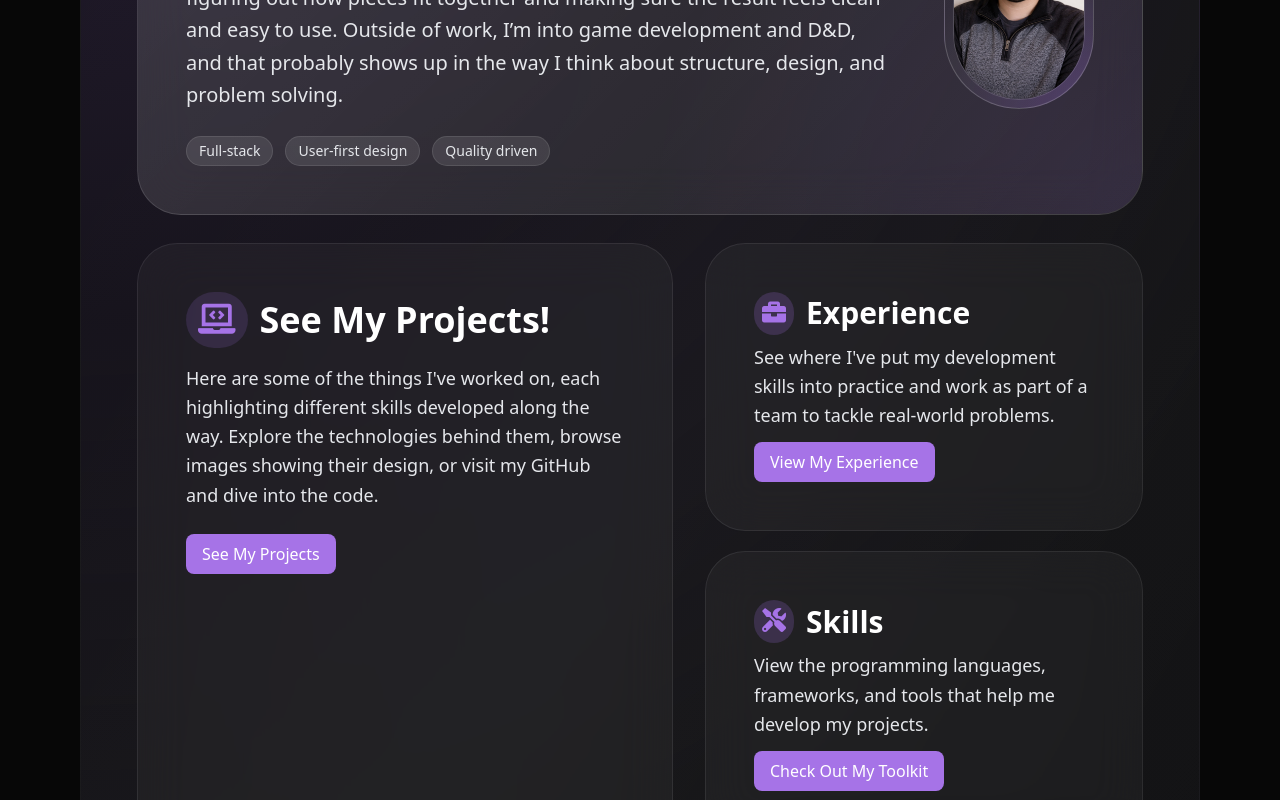
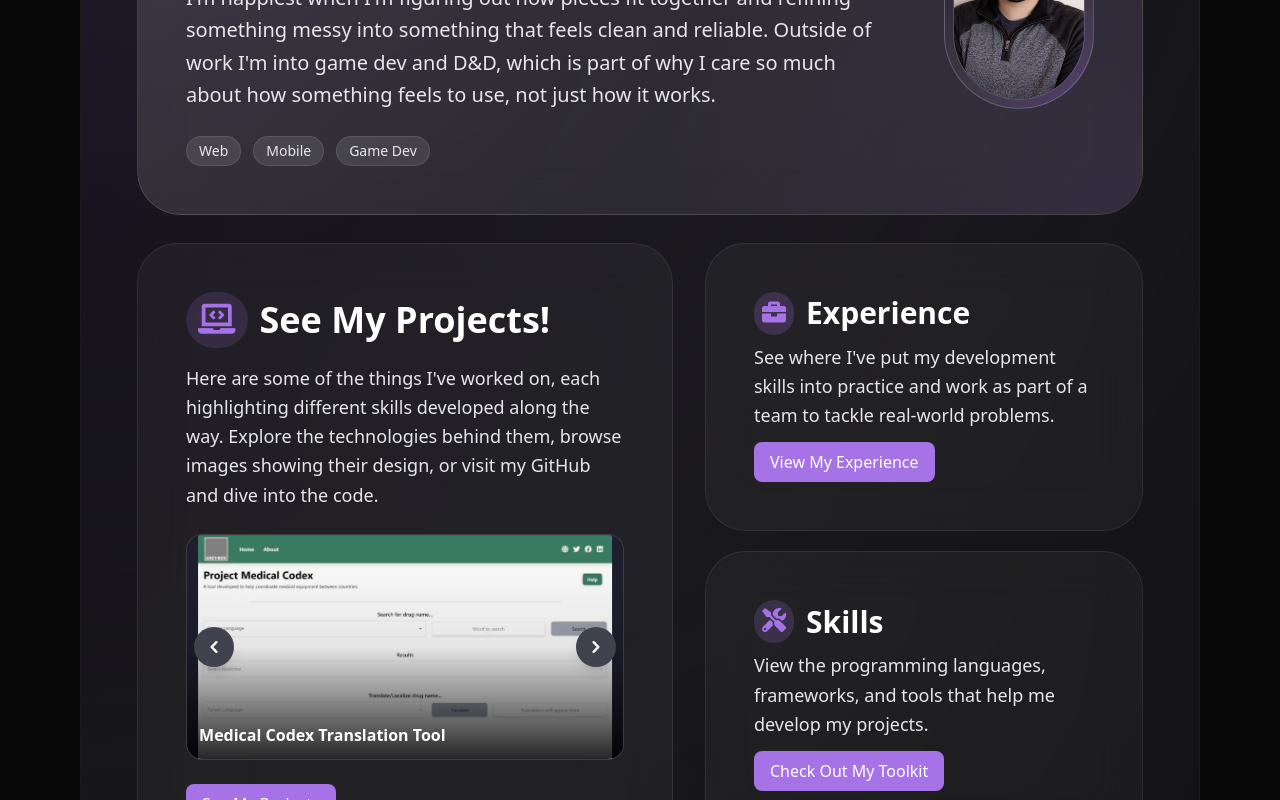
Before and after one commit to tmpicart/my-portfolio, a Next.js app: page / in a window 1280 px wide. Shown: the part 460-1260 px from the top of the page. Built offline with nearby package versions, Linux system fonts and the light colour scheme.

Commit message:
Project preview carosel and intro refinement on home

```diff
--- a/app/education/page.tsx
+++ b/app/education/page.tsx
@@ -107,7 +107,7 @@ export default function EducationPage() {
             Central Connecticut State University
           </motion.h2>
           <motion.p variants={cardVariants} className="mb-1 text-2xl font-bold leading-snug text-white md:text-3xl">
-            B.S. Computer Science, Cum Laude — 2024
+            B.S. Computer Science, Cum Laude — Dec 2024
           </motion.p>
           <motion.p variants={cardVariants} className="mb-6 text-sm text-gray-400 md:text-base">
             GPA: 3.59
--- a/app/page.tsx
+++ b/app/page.tsx
@@ -3,6 +3,10 @@
 import Image from "next/image";
 import Link from "next/link";
 import { motion } from "framer-motion";
+import useEmblaCarousel from "embla-carousel-react";
+import { useEffect } from "react";
+import { HiChevronLeft, HiChevronRight } from "react-icons/hi";
+import { projects } from "@/app/lib/projects";
 
 const pageMeta = {
   eyebrow: "About Me",
@@ -18,7 +22,23 @@ const buttonHover = {
   hover: { scale: 1.04, transition: { duration: 0.2 } },
 };
 
+const arrowClass =
+  "hidden md:flex absolute top-1/2 -translate-y-1/2 z-20 items-center justify-center rounded-full bg-[#40434E] text-white shadow-lg transition-colors hover:bg-[#A673E7]";
+
 export default function HomePage() {
+  const [emblaRef, emblaApi] = useEmblaCarousel({
+    loop: true,
+    align: "start",
+  });
+
+  useEffect(() => {
+    if (!emblaApi) return;
+    const interval = setInterval(() => {
+      emblaApi.scrollNext();
+    }, 4500);
+    return () => clearInterval(interval);
+  }, [emblaApi]);
+
   const infoCards = [
     {
       title: "Experience",
@@ -60,7 +80,7 @@ export default function HomePage() {
           {pageMeta.eyebrow}
         </p>
         <h1 className="text-4xl font-bold sm:text-5xl">Hello, I’m Thayer!</h1>
-         </motion.div>
+      </motion.div>
 
       <motion.section
         initial={{ opacity: 0, y: 40 }}
@@ -75,17 +95,17 @@ export default function HomePage() {
             Software Engineer
           </div>
           <p className="text-lg leading-relaxed text-gray-200 sm:text-xl">
-            I like building things that are useful and fun to use. Most of my experience has been in web development, but I’m always ready to learn new technologies and pick up a different platform. I’m happiest when I’m figuring out how pieces fit together and making sure the result feels clean and easy to use. Outside of work, I’m into game development and D&D, and that probably shows up in the way I think about structure, design, and problem solving.
+            I like building things that are useful and fun to use. My background is mostly web development, but I've branched into mobile and game projects too, and I'm always up for learning whatever platform a problem calls for. I'm happiest when I'm figuring out how pieces fit together and refining something messy into something that feels clean and reliable. Outside of work I'm into game dev and D&D, which is part of why I care so much about how something feels to use, not just how it works.
           </p>
           <div className="mt-6 flex flex-wrap justify-center gap-3 lg:justify-start">
             <span className="rounded-full border border-white/10 bg-white/10 px-3 py-1 text-sm text-gray-200">
-              Full-stack
+              Web
             </span>
             <span className="rounded-full border border-white/10 bg-white/10 px-3 py-1 text-sm text-gray-200">
-              User-first design
+              Mobile
             </span>
             <span className="rounded-full border border-white/10 bg-white/10 px-3 py-1 text-sm text-gray-200">
-              Quality driven
+              Game Dev
             </span>
           </div>
         </div>
@@ -119,6 +139,50 @@ export default function HomePage() {
           <p className="mb-6 text-lg leading-relaxed text-gray-200">
             Here are some of the things I've worked on, each highlighting different skills developed along the way. Explore the technologies behind them, browse images showing their design, or visit my GitHub and dive into the code.
           </p>
+
+          <div className="relative mb-6">
+            <button
+              onClick={() => emblaApi?.scrollPrev()}
+              className={`${arrowClass} left-2 h-10 w-10`}
+              aria-label="Previous project"
+            >
+              <HiChevronLeft className="h-6 w-6" />
+            </button>
+            <button
+              onClick={() => emblaApi?.scrollNext()}
+              className={`${arrowClass} right-2 h-10 w-10`}
+              aria-label="Next project"
+            >
+              <HiChevronRight className="h-6 w-6" />
+            </button>
+
+            <div className="overflow-hidden" ref={emblaRef}>
+              <div className="flex">
+                {projects.map((project) => (
+                  <Link
+                    key={project.slug}
+                    href={`/projects/${project.slug}`}
+                    className="relative flex-[0_0_100%] overflow-hidden rounded-2xl border border-white/10 bg-white/[0.04]"
+                  >
+                    <div className="relative flex h-48 w-full items-center justify-center overflow-hidden rounded-md bg-[#1F1E2E] sm:h-56">
+                      <Image
+                        src={project.images[0]}
+                        alt={project.title}
+                        width={1600}
+                        height={900}
+                        className="max-h-full max-w-full object-contain"
+                      />
+                      <div className="absolute inset-0 bg-gradient-to-t from-black/85 via-black/10 to-transparent" />
+                    </div>
+                    <p className="absolute bottom-3 left-3 right-3 text-sm font-semibold text-white sm:text-base">
+                      {project.title}
+                    </p>
+                  </Link>
+                ))}
+              </div>
+            </div>
+          </div>
+
           <Link href="/projects">
             <motion.button
               variants={buttonHover}
```
